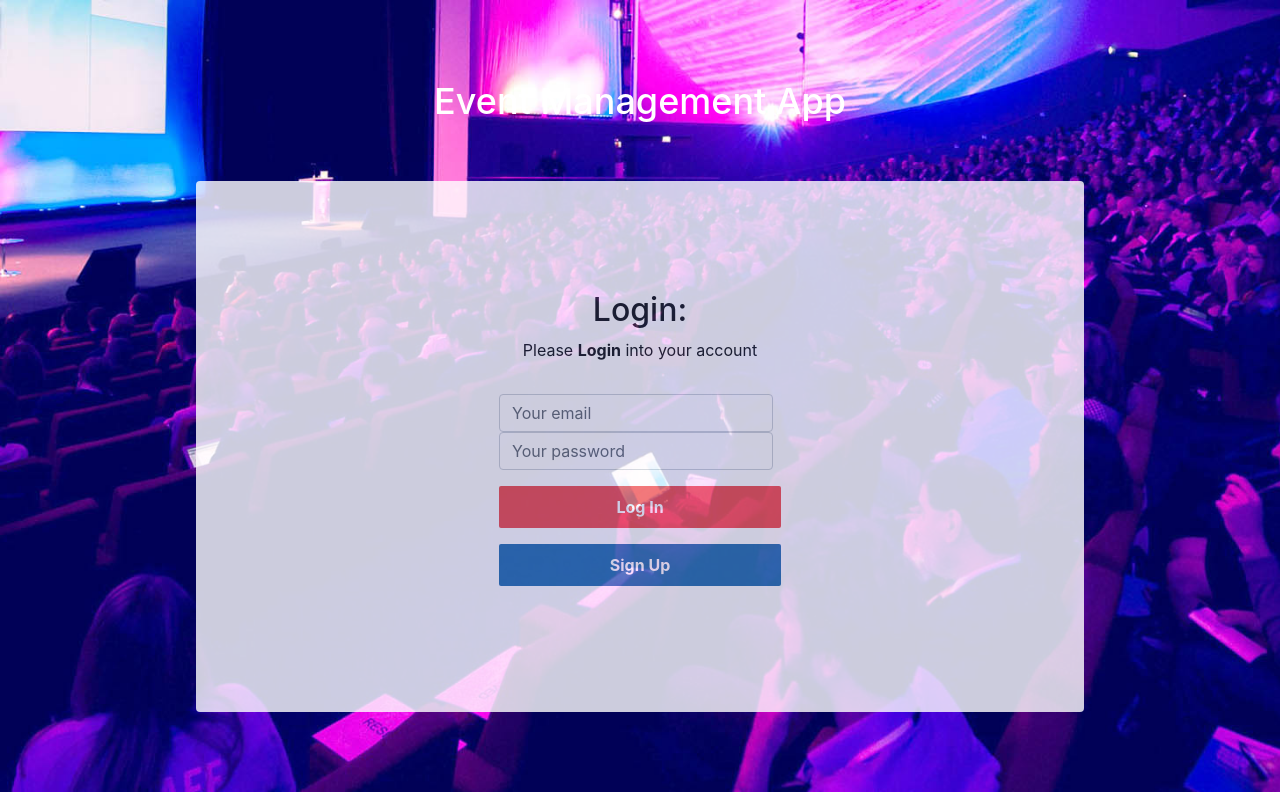
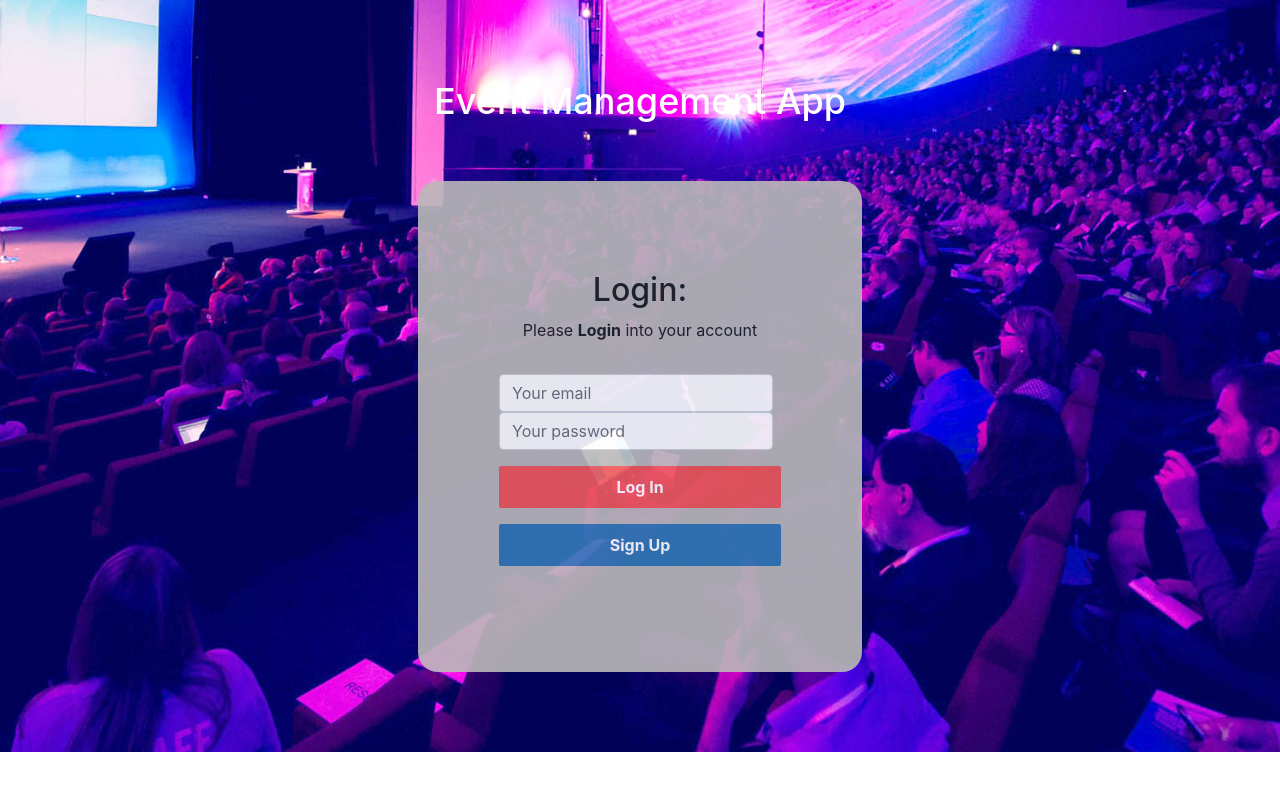
Before and after one commit to yashraj2312/event-management-frontend, a React (Create React App) app: page /login in a window 1280 px wide. Built offline with nearby package versions, Linux system fonts and the light colour scheme.

Commit message:
Update App.css

```diff
--- a/src/App.css
+++ b/src/App.css
@@ -40,12 +40,12 @@ button {
 }
 
 .content {
-    width: 80%;
-    opacity: 0.8;
-    background: #ffffff;
+    width: 40%;
+    opacity: 0.9;
+    background: #bbb9b9;
     margin-top: 50px;
-    border-radius: 4px;
-    padding: 30px;
+    border-radius: 20px;
+    padding: 10px;
 }
 
 .content > p {
```
